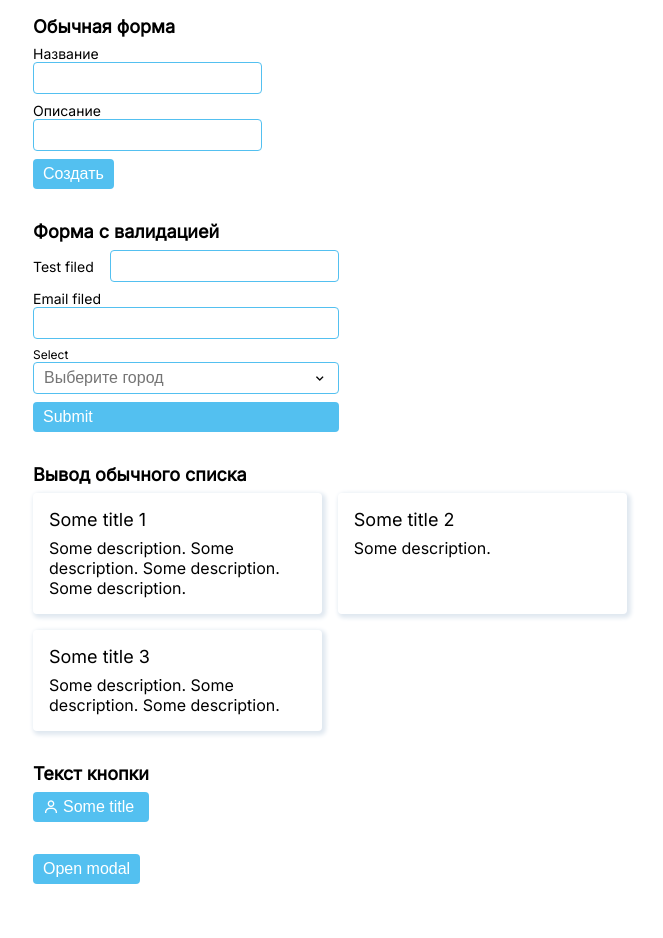
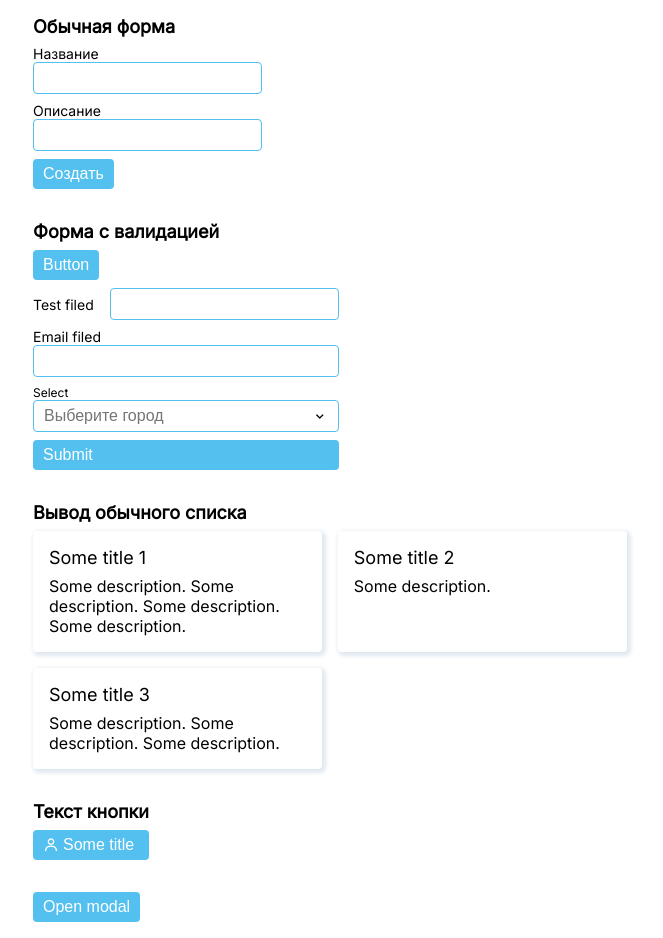
Before and after one commit to Gorschenko/react-app, a React (Create React App) app: page / in a window 1280 px wide. Shown: the whole page, without its empty margins (23-686 px from the left). Before the commit the page ends 900 px from the top, so only its background shows below. Built offline with nearby package versions, Linux system fonts and the light colour scheme; the HTML template or start-up script is replaced by a standard one.

Commit message:
DefaultDropdown has been added

```diff
--- a/src/components/SimpleForm/SimpleForm.js
+++ b/src/components/SimpleForm/SimpleForm.js
@@ -3,6 +3,7 @@ import { yupResolver } from '@hookform/resolvers/yup';
 import * as yup from "yup";
 import DefaultInput from 'components/base/inputs/DefaultInput/DefaultInput.js';
 import DefaultButton from 'components/base/DefaultButton/DefaultButton.js';
+import DefaultDropdown from 'components/base/DefaultDropdown/DefaultDropdown.js';
 import DefaultSelect from 'components/base/DefaultSelect/DefaultSelect.js';
 import React, { useState } from 'react';
 
@@ -57,11 +58,21 @@ const SimpleForm = () => {
         reset();
     };
 
+    const selectDropdown = (data) => {
+        console.log(data)
+    }
     return (
         <div className="flex-column flex-gap-8">
             <p className="text_l text_weight_head">
                 Форма с валидацией
             </p>
+            <DefaultDropdown
+                items={posts}
+                schema="title"
+                onSelect={selectDropdown}
+            >
+                <DefaultButton title="Button" />
+            </DefaultDropdown>
             <form
                 className="flex-column flex-gap-8"
                 onSubmit={handleSubmit(onSubmit)}
--- /dev/null
+++ b/src/components/base/DefaultDropdown/DefaultDropdown.js
@@ -0,0 +1,79 @@
+import React, { useState, useRef, useEffect } from 'react';
+import PropType from 'prop-types';
+import 'components/base/DefaultDropdown/DefaultDropdown.scss';
+
+const DefaultDropdown = ({ children, ...props }) => {
+    const [show, setShow] = useState();
+    const dropdownRef = useRef();
+
+    const dropdownClasses = [
+        'default-dropdown',
+        `${props.additionalClasses ? props.additionalClasses : ''}`,
+    ].join(' ');
+
+    const listClasses = [
+        'default-dropdown__list',
+        `default-dropdown__list_${show ? 'active' : 'inactive'}`,
+    ].join(' ');
+
+    const toggleList = (e) => {
+        const newShow = dropdownRef.current.contains(e.target)
+            ? true
+            : false;
+        setShow(newShow);
+    };
+
+    const selectItem = (e, item) => {
+        e.stopPropagation();
+        props.onSelect(item);
+        setShow(false);
+    }
+
+    const items = props.items.length
+        ?   props.items.map(i =>
+            <li
+                className="default-dropdown__list-item"
+                key={i[props.schema]}
+                onClick={e => selectItem(e, i)}
+            >
+                {i[props.schema]}
+            </li>
+        )
+        :   <li className="default-dropdown__list-item">
+                Информация отсутствует
+            </li>;
+
+    useEffect(() => {
+        document.addEventListener('mousedown', toggleList);
+        return () => document.removeEventListener('mousedown', toggleList);
+    });
+
+    return (
+        <div
+            ref={dropdownRef}
+            className={dropdownClasses}
+            // onClick={toggleList}
+        >
+            <div>
+                {children}
+            </div>
+            <ul className={listClasses}>
+                {items}
+            </ul>
+        </div>
+    )
+}
+
+DefaultDropdown.propTypes = {
+    items: PropType.array.isRequired,
+    onSelect: PropType.func.isRequired,
+    schema: PropType.string.isRequired,
+    additionalClasses: PropType.string,
+}
+
+DefaultDropdown.defaultProps = {
+    isInlined: false,
+    size: 'l',
+}
+
+export default DefaultDropdown;
--- /dev/null
+++ b/src/components/base/DefaultDropdown/DefaultDropdown.scss
@@ -0,0 +1,34 @@
+.default-dropdown {
+    position: relative;
+
+    &__list {
+        overflow-y: scroll;
+        z-index: 100;
+        position: absolute;
+        min-width: 100%;
+        max-height: 200px;
+        border-radius: 4px;
+        background: white;
+        box-shadow: $bs;
+
+        &_active {
+            display: block;
+        }
+
+        &_inactive {
+            display: none;
+        }
+
+        &-item {
+            padding: 6px 10px;
+            @include text_m;
+
+            cursor: pointer;
+            transition: $tr;
+
+            &:hover {
+                background: $cl-secondary;
+            }
+        }
+    }
+}
--- a/src/components/base/DefaultSelect/DefaultSelect.scss
+++ b/src/components/base/DefaultSelect/DefaultSelect.scss
@@ -23,6 +23,7 @@
     &__list {
         overflow-y: scroll;
         position: absolute;
+        z-index: 100;
         width: 100%;
         max-height: 200px;
         border-radius: 4px;
--- a/src/index.js
+++ b/src/index.js
@@ -1,6 +1,15 @@
 import React from 'react';
 import ReactDOM from 'react-dom/client';
 import App from './components/App/App';
+import { setLocale } from "yup";
+setLocale({
+    mixed: {
+        required: 'Поле является обязательным',
+    },
+    string: {
+        email: 'Введите валидный адресс электронной почты',
+    }
+})
 
 const root = ReactDOM.createRoot(document.getElementById('root'));
 root.render(<App />);
```
